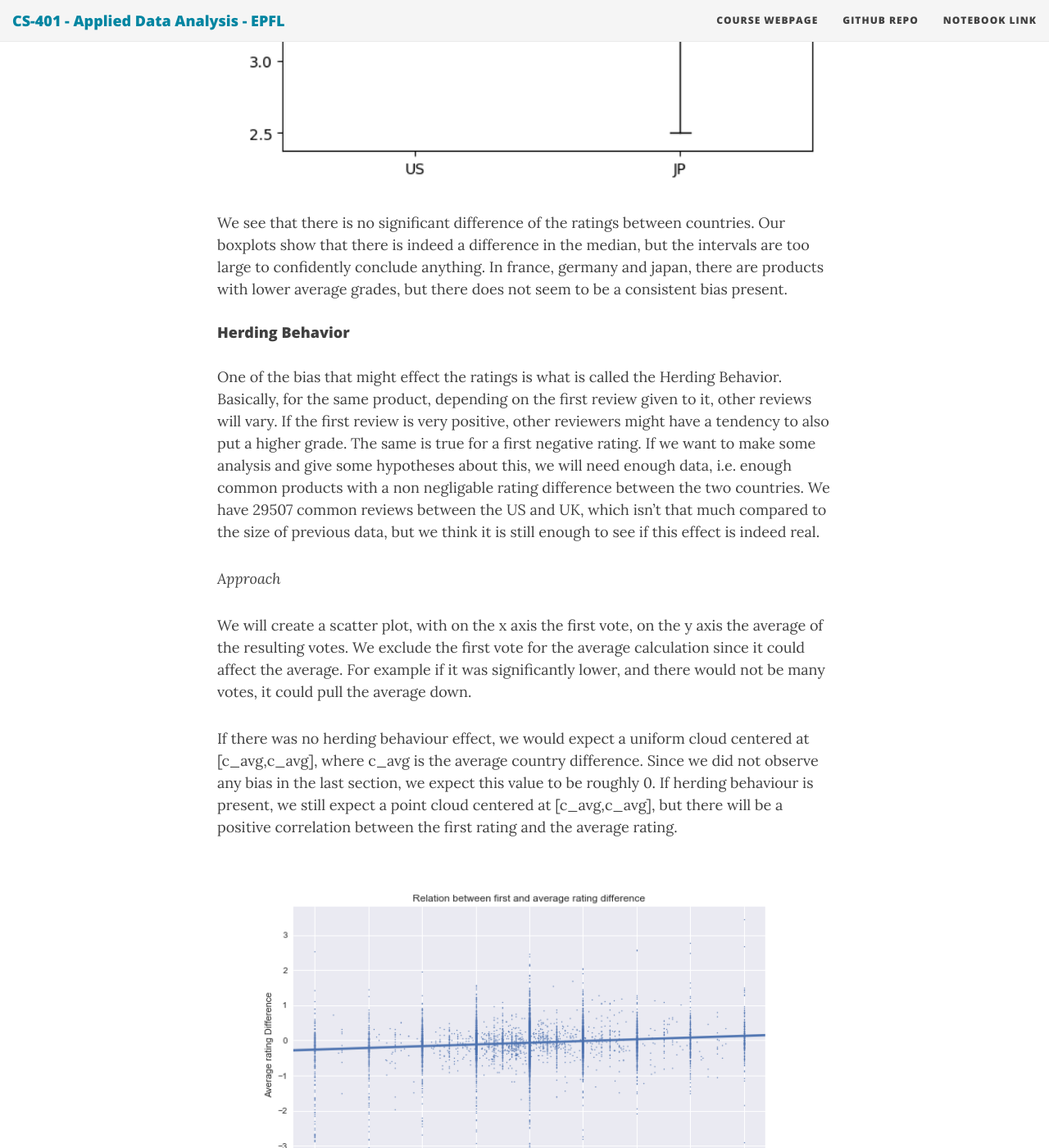
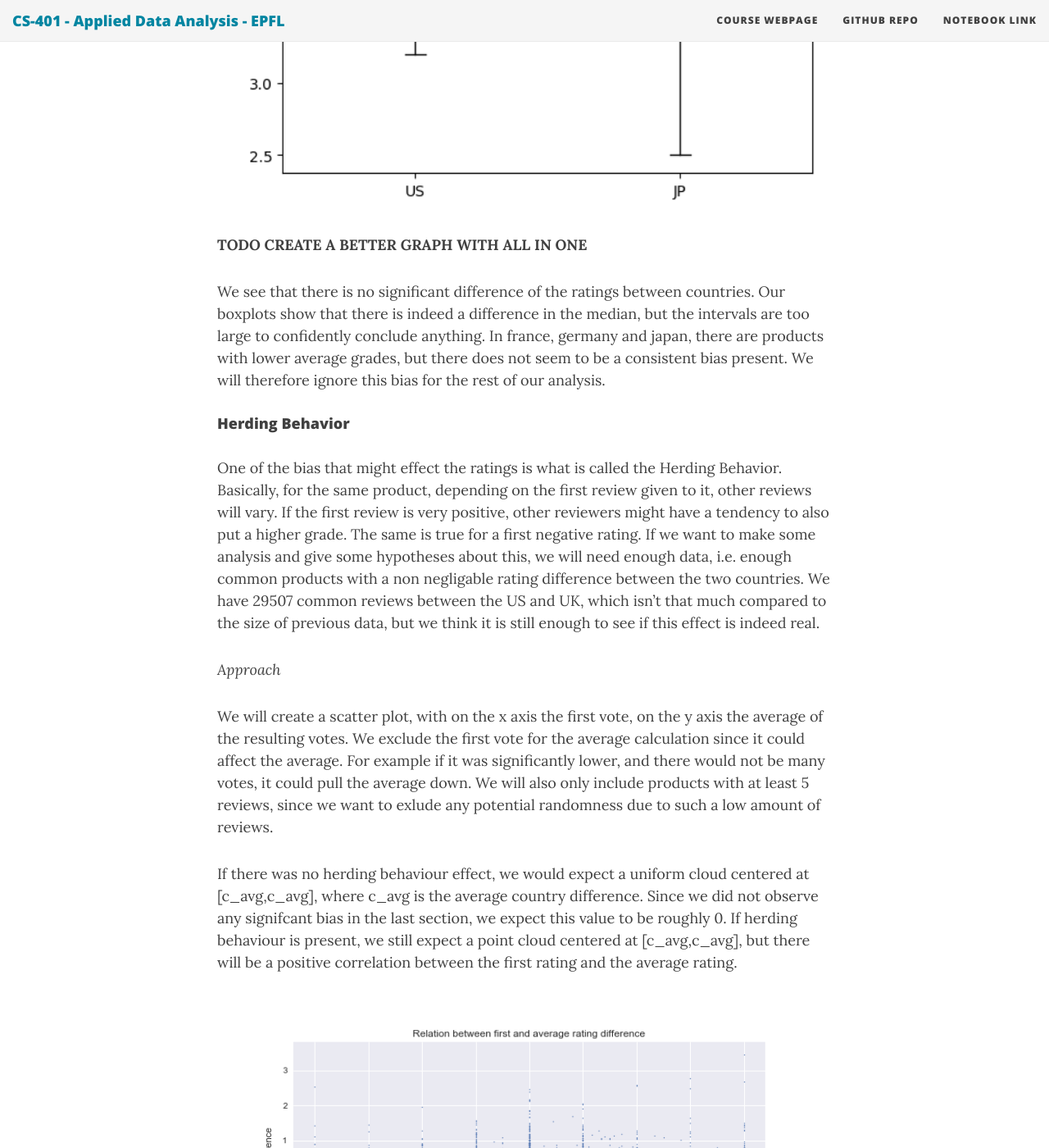
Before and after one commit to ada-lyn/ada-lyn.github.io, a Jekyll site: the page built from index.md, in a window 1280 px wide and 1400 px high, scrolled down 26370 px. Shown: the whole window at 82% size. Built offline with Jekyll 4.4.1, drawn with Linux system fonts in a browser that asks for light colours; nearby versions of some CDN libraries; some of the changed text lies outside the part shown.

Commit message:
Update index.md

```diff
--- a/index.md
+++ b/index.md
@@ -269,7 +269,7 @@
 
 ### By Country
 
-In this part, we want to see if there are any differences between the way people rate articles in differents countries.
+In this part, we want to see if there are any differences between the way people rate articles in differents countries. As a reminde, we have data for the United States, the United Kingdom, France, Germany and Japan
 
 To be able to correcly compare ratings between countries, we will have to limit our dataset to products that are available in both regions. Moreover, we will only keep reviews given during the same time period, since we saw earlier that the year of the review had quite a big impact on the rating.
 
@@ -286,7 +286,9 @@
   <img src="/img/countries/average_rating_US_JP.png" width="99%" />
 </p>
 
-We see that there is no significant difference of the ratings between countries. Our boxplots show that there is indeed a difference in the median, but the intervals are too large to confidently conclude anything. In france, germany and japan, there are products with lower average grades, but there does not seem to be a consistent bias present.
+**TODO CREATE A BETTER GRAPH WITH ALL IN ONE**
+
+We see that there is no significant difference of the ratings between countries. Our boxplots show that there is indeed a difference in the median, but the intervals are too large to confidently conclude anything. In france, germany and japan, there are products with lower average grades, but there does not seem to be a consistent bias present. We will therefore ignore this bias for the rest of our analysis.
 
 #### Herding Behavior
 
@@ -294,9 +296,9 @@
 
 *Approach*
 
-We will create a scatter plot, with on the x axis the first vote, on the y axis the average of the resulting votes. We exclude the first vote for the average calculation since it could affect the average. For example if it was significantly lower, and there would not be many votes, it could pull the average down.
+We will create a scatter plot, with on the x axis the first vote, on the y axis the average of the resulting votes. We exclude the first vote for the average calculation since it could affect the average. For example if it was significantly lower, and there would not be many votes, it could pull the average down. We will also only include products with at least 5 reviews, since we want to exlude any potential randomness due to such a low amount of reviews.
 
-If there was no herding behaviour effect, we would expect a uniform cloud centered at [c_avg,c_avg], where c_avg is the average country difference. Since we did not observe any bias in the last section, we expect this value to be roughly 0.
+If there was no herding behaviour effect, we would expect a uniform cloud centered at [c_avg,c_avg], where c_avg is the average country difference. Since we did not observe any signifcant bias in the last section, we expect this value to be roughly 0.
 If herding behaviour is present, we still expect a point cloud centered at [c_avg,c_avg], but there will be a positive correlation between the first rating and the average rating.
 
 <p float="left">
@@ -313,21 +315,29 @@
 
 </p>
 
-Visual inspection of the regression slope shows that it is strictly positive. The confidence bands of the seaborn plot do not include a line $f(x) = c$, so we can conclude that there is herding behaviour.
+Visual inspection of the regression slope shows that it is strictly positive. The confidence bands of the seaborn plot do not include a line $f(x) = c$, so we can conclude that there is herding behaviour. Moreover, we see that we have a Pearson's correlation coefficient of ~0.145, which is quite low, but significant and expected. If it was bigger, for instance 0.8, it might actually really problematic for Amazon, and woulnd mean that the vast majority of people would just look at older reviews, without giving their own opinion at all. Hence this is a good thing to have guite a low correlation.
 
-Does it change if we use different bounds ?
+One question that follows from this is if this correlation also depends on the number o reviews for a product.
 
 <p float="left">
   <img src="/img/herding/int_100_300_steps_corr.png" width="99%" />
 </p>
 
-For some windows of number of reviews, there is a higher correlation.
+Jere, we only used products that have between 100 and 300 reviews. We can clearly see a higher correlation, with a Pearson coeeficient of 0.323. There is more incertitude, due to the smaller amount of data, but we can confidently say that the effect is greater. We thought that it might be correlated to the number of reviews for a product, but after more experiments for higher (and lower) amounts of products, we could not find any relation.
 
-Now, let us show the effect in details for some specific products
+To better understand what is really happending, we looker deeper into a few products.
+For each of them, we plotted the commulative average of the reviews written in both the US and UK, relative to the date. The first review was excluded in this cummulative average.
 
 <p float="left">
   <img src="/img/herding/B00LMFWMH6.png" width="99%" />
+</p>
+
+Here, we see that the first review has a huge difference of 4 stars between the countries. The average difference then shrinks substantially, but even after a lot of reviews the difference is still of ~0.3 stars. The first few bad rating in the UK are quickly compensated by the next reviews, but those reviews are nevertheless pulled down by the first one. The next ones will then be pulled by the previous grades, and so on, so the averages might never converge, or only after a very long time.
+
+<p float="left">
   <img src="/img/herding/B008KL2ITW.png" width="99%" />
+</p>
+<p float="left">
   <img src="/img/herding/B00000427L.png" width="99%" />
 </p>
 
```
Also changed, not shown: other parts of index.md (+1 -1 lines).
